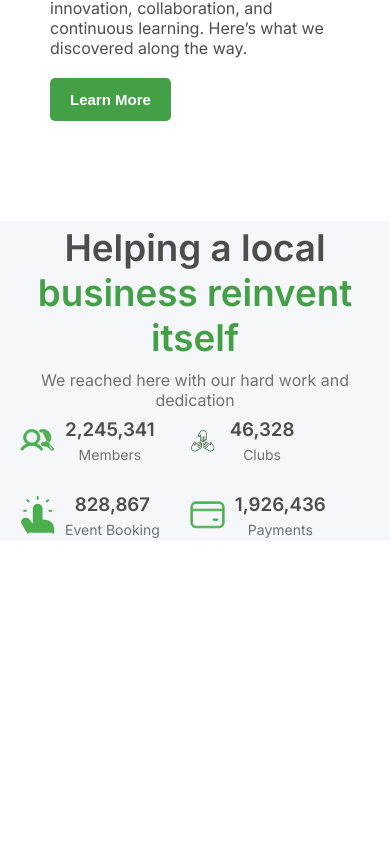
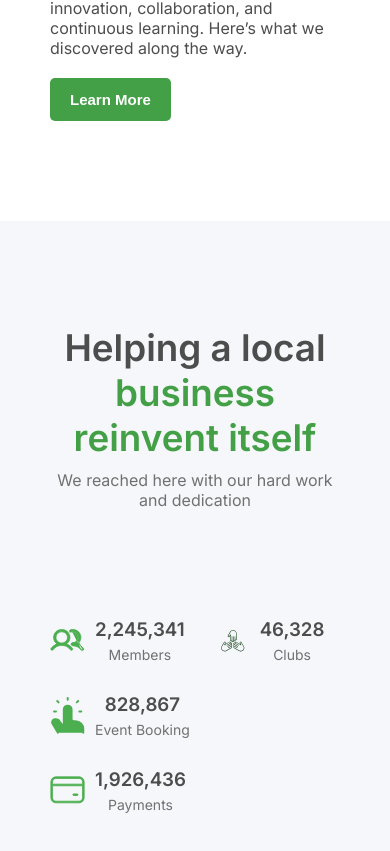
Before and after one commit to varspijoyan/nexcent-project, a React (Vite) app: page / in a window 390 px wide. Shown: the part 3480-4331 px from the top of the page. Before the commit the page ends 4021 px from the top, so only its background shows below. Built offline with nearby package versions, Linux system fonts and the light colour scheme.

Commit message:
Add media query for smaller screen size in service section and fixed the height

```diff
--- a/src/styles/ServiceSection.module.css
+++ b/src/styles/ServiceSection.module.css
@@ -12,7 +12,7 @@
     display: flex;
     justify-content: space-evenly;
     align-items: center;
-    height: 15em;
+    height: 45vh;
 }
 
 .textContainer {
@@ -80,3 +80,18 @@
         flex-wrap: wrap;
     }
 }
+
+@media screen and (max-width: 410px) {
+    .serviceSection {
+        padding-left: 50px;
+        padding-right: 50px;
+        padding-top: 50px;
+        height: 80vh;
+    }
+
+    .services {
+        padding-bottom: 30px;
+    }
+
+
+}
```
